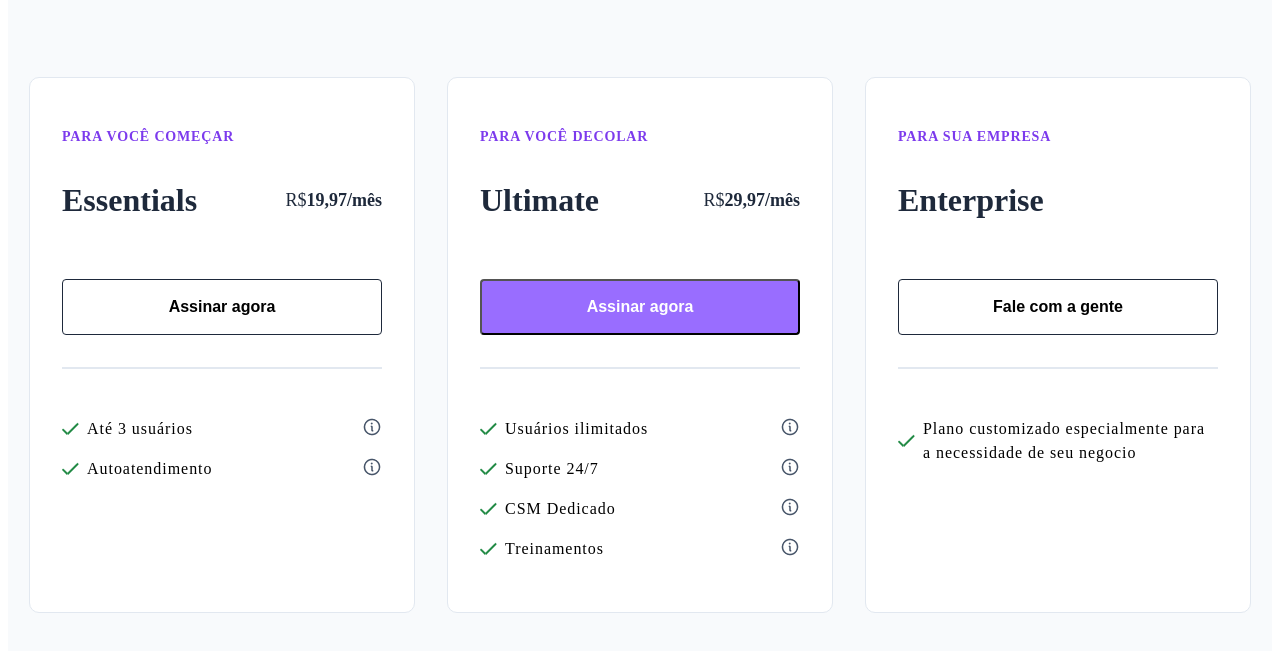
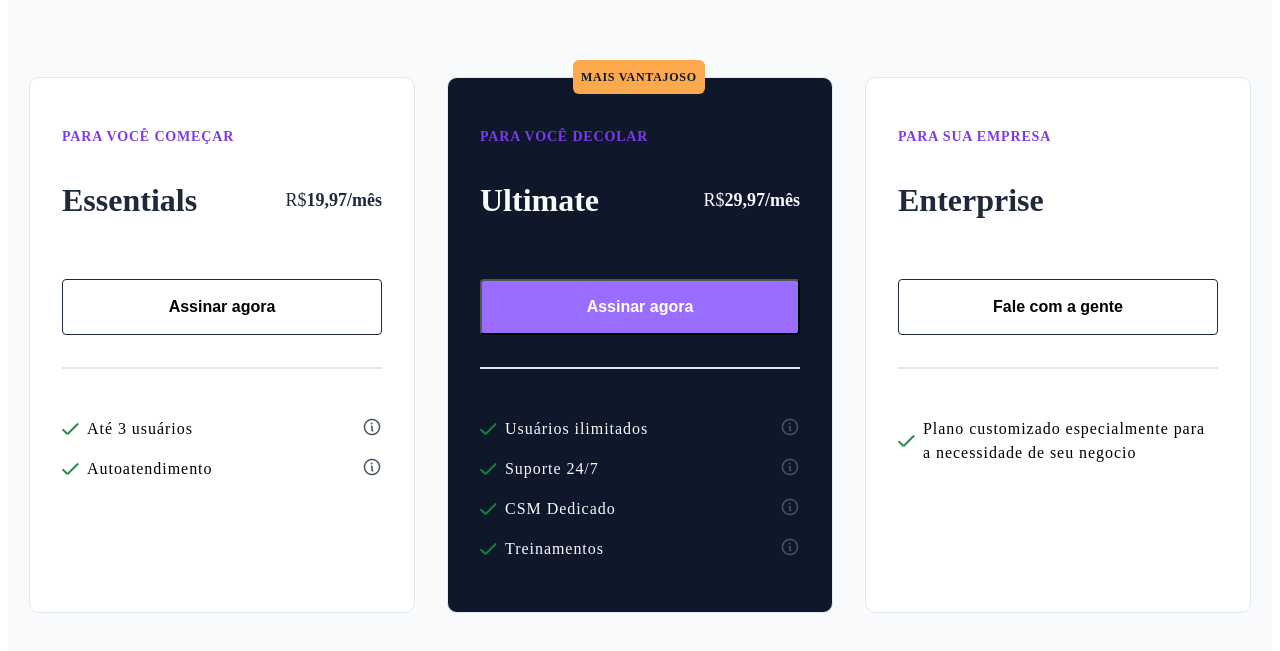
Before and after one commit to ekoida/HTML, a plain HTML site: page Flex-box-3/index.html in a window 1280 px wide. Shown: the part 131-782 px from the top of the page. Drawn offline with Linux system fonts and the light colour scheme.

Commit message:
added some css for off card n2

```diff
--- a/Flex-box-3/index.html
+++ b/Flex-box-3/index.html
@@ -16,8 +16,8 @@
       <div class="content">
         <div class="header">
           <div class="line"><span class="caption primary_purple_200">Para você começar</span></div>
-          <div class="line h1_price">
-            <h1 class="grey_palete_800">Essentials</h1>
+          <div class="line h1_price grey_palete_800">
+            <h1>Essentials</h1>
             <p class="price">R$<b>19,97/mês</b></p>
           </div>
         </div>
@@ -53,8 +53,8 @@
       <div class="content">
         <div class="header">
           <div class="line"><span class="caption primary_purple_200">Para você decolar</span></div>
-          <div class="line h1_price">
-            <h1 class="grey_palete_800">Ultimate</h1>
+          <div class="line h1_price white_palete">
+            <h1>Ultimate</h1>
             <p class="price">R$<b>29,97/mês</b></p>
           </div>
         </div>
@@ -108,8 +108,8 @@
           <div class="line">
             <span class="caption primary_purple_200">Para sua empresa</span>
           </div>
-          <div class="line h1_price">
-            <h1 class="grey_palete_800">Enterprise</h1>
+          <div class="line h1_price grey_palete_800">
+            <h1>Enterprise</h1>
           </div>
         </div>
         <div class="line">
--- a/Flex-box-3/main.css
+++ b/Flex-box-3/main.css
@@ -35,7 +35,12 @@
   color: #1E293B;
 }
 
+.white_palete {
+ color: #F8FAFC;
+}
+
 .offer_card {
+  position: relative;
   display: flex;
   flex-direction: column;
   align-items: flex-start;
@@ -52,6 +57,28 @@
 .offer_card:hover {
   border: 1px solid #7C3AED;
 }
+
+.offer_card:nth-child(2) {
+  background: var(--greyPaleteGray_900);
+  color: #F8FAFC;
+}
+
+.offer_card:nth-child(2)::after {
+position: absolute;
+content: "Mais vantajoso";
+background-color: var(--secondaryOrange);
+left: calc(50% - 133px/2 - 0.5px);
+top: -18px;
+border-radius: 6px;
+font-weight: 700;
+font-size: 12px;
+line-height: 18px;
+letter-spacing: 0.06em;
+text-transform: uppercase;
+color: var(--greyPaleteGray_900);
+padding: 8px;
+}
+
 
 .content {
   display: flex;
@@ -126,7 +153,6 @@ h1 {
   font-weight: 400;
   font-size: 18px;
   line-height: 55px;
-  color: #1E293B;
 }
 
 .CTA {
```
